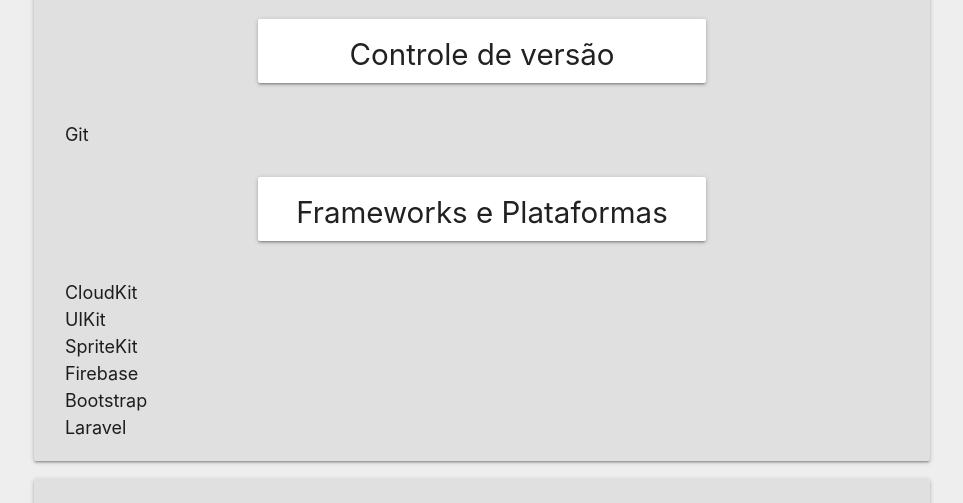
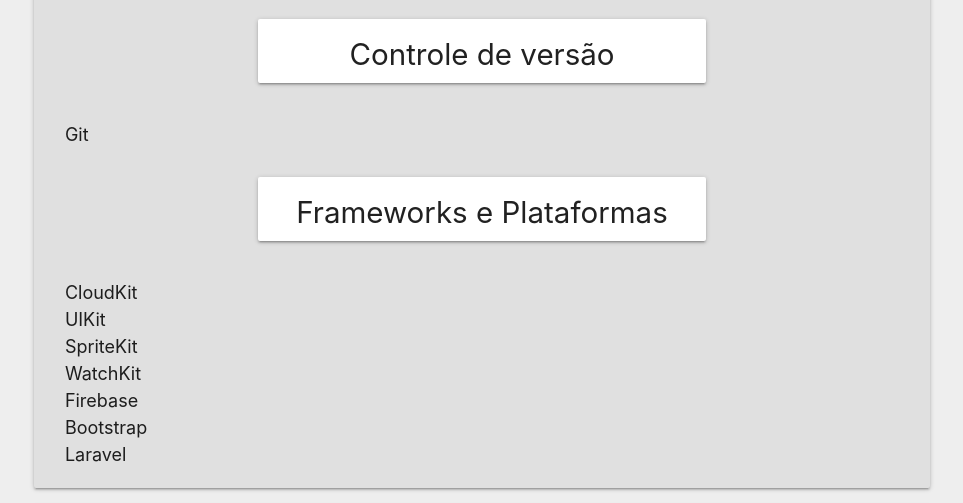
Before and after one commit to renattoolopes/renattoolopes.github.io, a plain HTML site: page index.html in a window 1280 px wide. Shown: the part 2304-2807 px from the top of the page, without its empty margins (158-1121 px from the left). Drawn offline with nearby package versions, Linux system fonts and the light colour scheme.

Commit message:
Added skills

```diff
--- a/index.html
+++ b/index.html
@@ -176,6 +176,7 @@
 				<li>CloudKit</li>
 				<li>UIKit</li>
 				<li>SpriteKit</li>
+				<li>WatchKit</li>
 				<li>Firebase</li>
 				<li>Bootstrap</li>
 				<li>Laravel</li>
```
